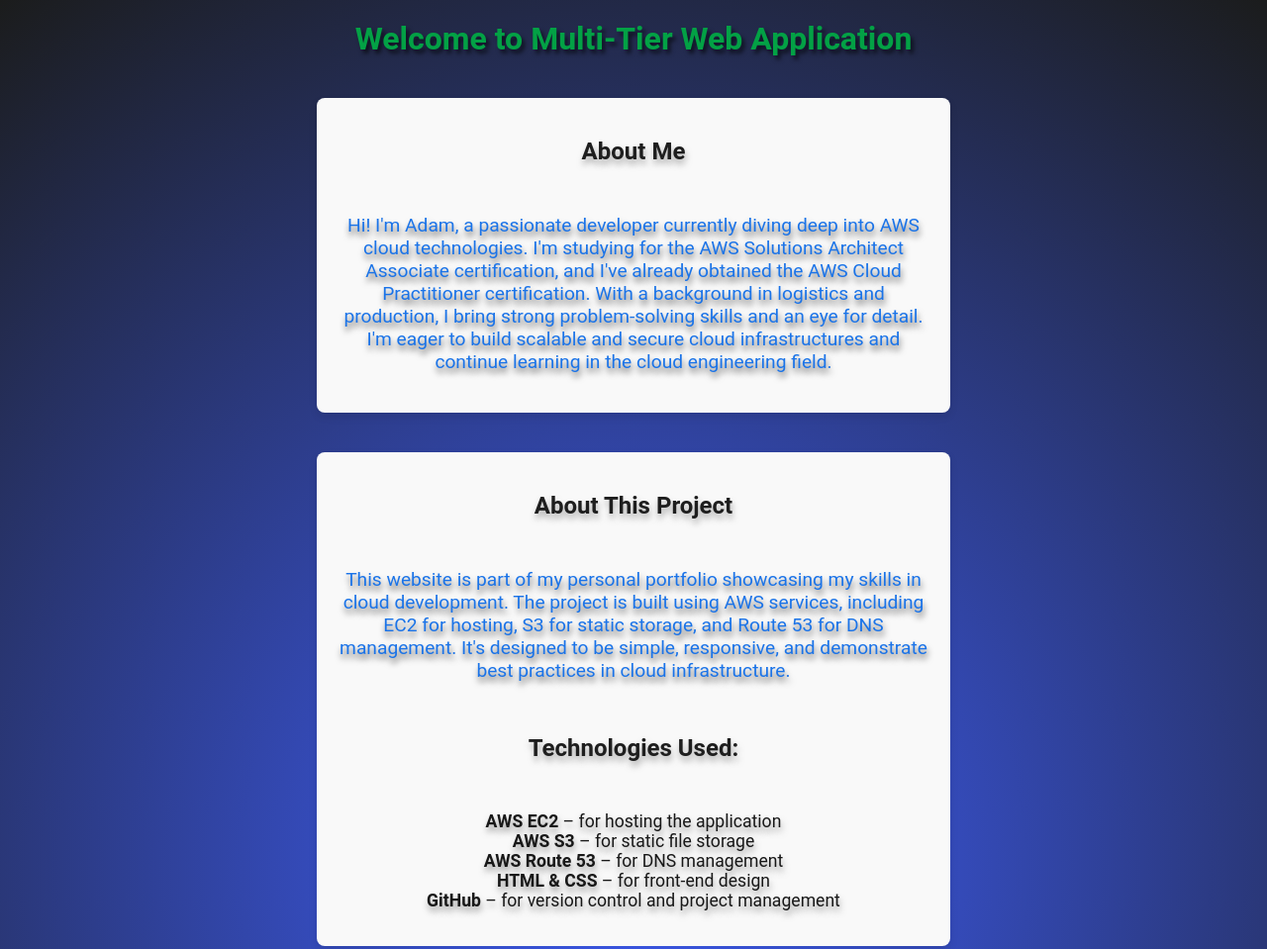
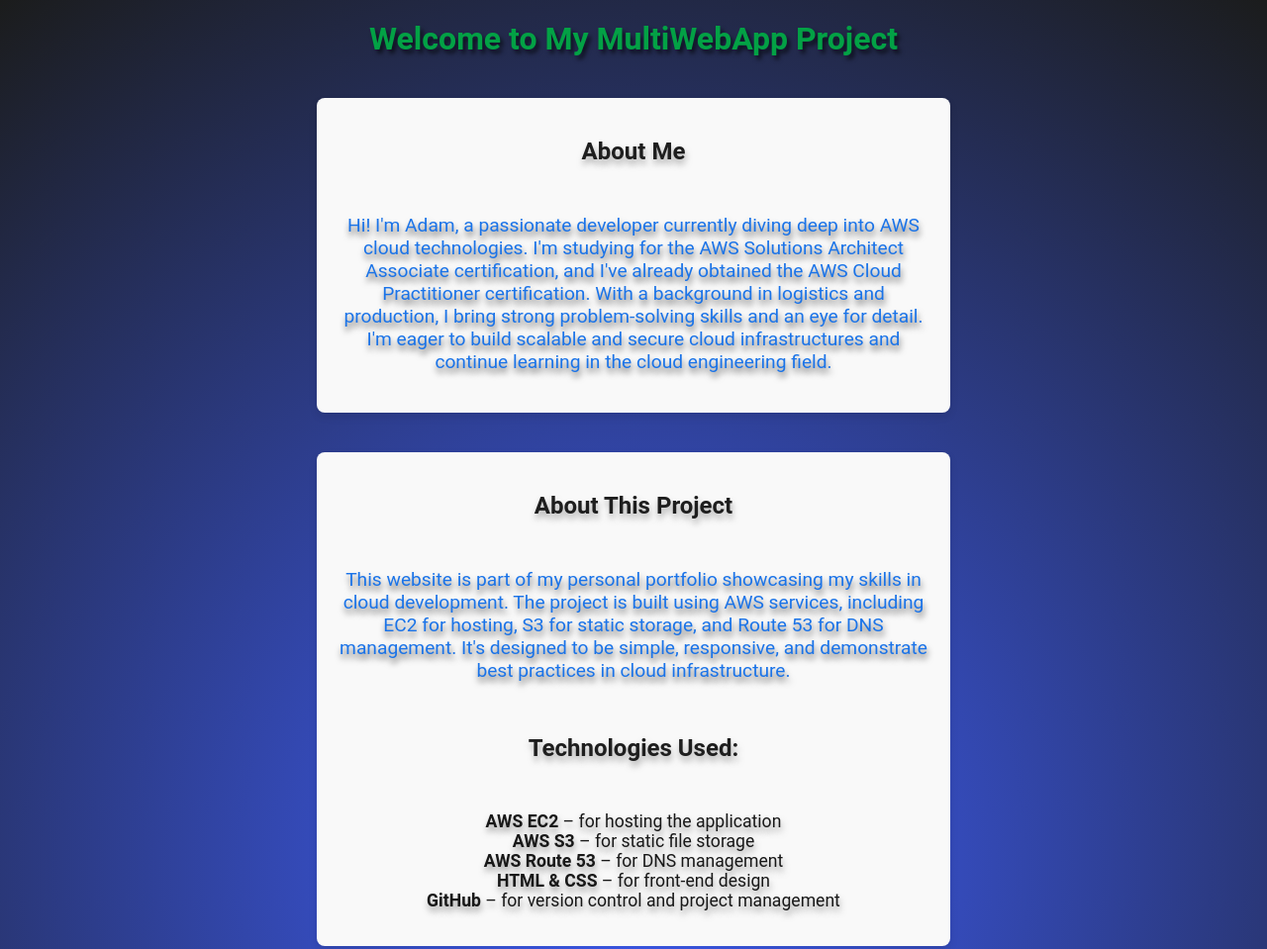
Before and after one commit to cloudcr0w/multi-tier-web-app, a plain HTML site: page frontend/index.html in a window 1280 px wide. Shown: the top 959 px of the page at 99% size. Drawn offline with Linux system fonts and the light colour scheme.

Commit message:
Edited index.html and script.js

```diff
--- a/frontend/index.html
+++ b/frontend/index.html
@@ -8,7 +8,7 @@
 </head>
 <body>
     <header>
-        <h1>Welcome to Multi-Tier Web Application</h1>
+        <h1>Welcome to My MultiWebApp Project</h1>
     </header>
 
     <section id="about">
```
Also changed, not shown: frontend/script.js (+4 -7 lines).
